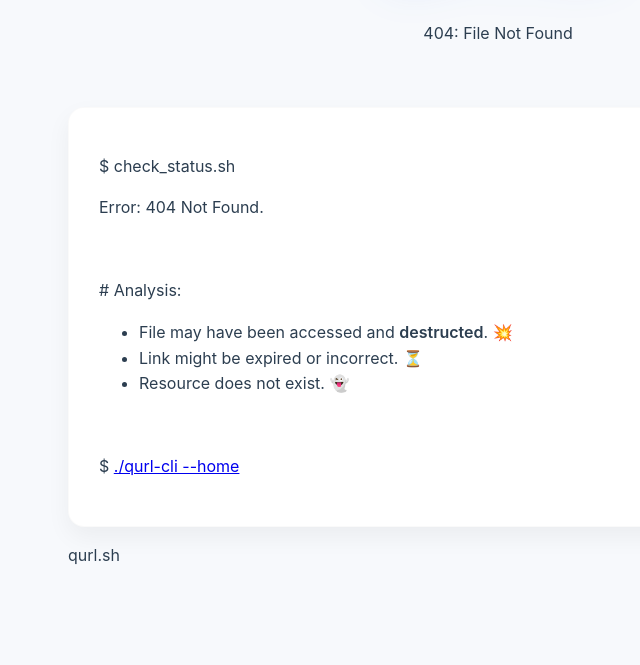
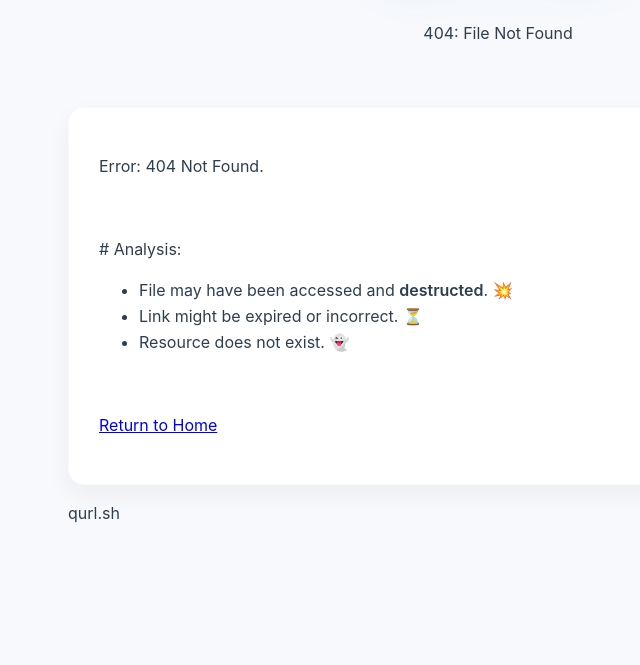
Before and after one commit to formher/cupload, a Flask app: template app/templates/404.html in a window 1280 px wide. Shown: the part 206-871 px from the top of the page, without its empty margins (142-782 px from the left). After the commit the page ends 729 px from the top, so only its background shows below. Run offline with Flask 2, Linux system fonts and the light colour scheme; the template is opened without the code that fills it, so the values that code supplies are empty; some libraries are stand-ins or nearby versions.

Commit message:
fix: remove mock cli commands from 404 page

```diff
--- a/app/templates/404.html
+++ b/app/templates/404.html
@@ -23,7 +23,6 @@
                 <span class="dot green"></span>
             </div>
             <div class="terminal-body">
-                <p><span class="prompt">$</span> check_status.sh</p>
                 <p class="error-msg">Error: 404 Not Found.</p>
                 <br>
                 <p class="comment"># Analysis:</p>
@@ -33,7 +32,7 @@
                     <li>Resource does not exist. 👻</li>
                 </ul>
                 <br>
-                <p><span class="prompt">$</span> <a href="/" class="home-link">./qurl-cli --home</a></p>
+                <p><a href="/" class="home-link">Return to Home</a></p>
             </div>
         </div>
 
```
